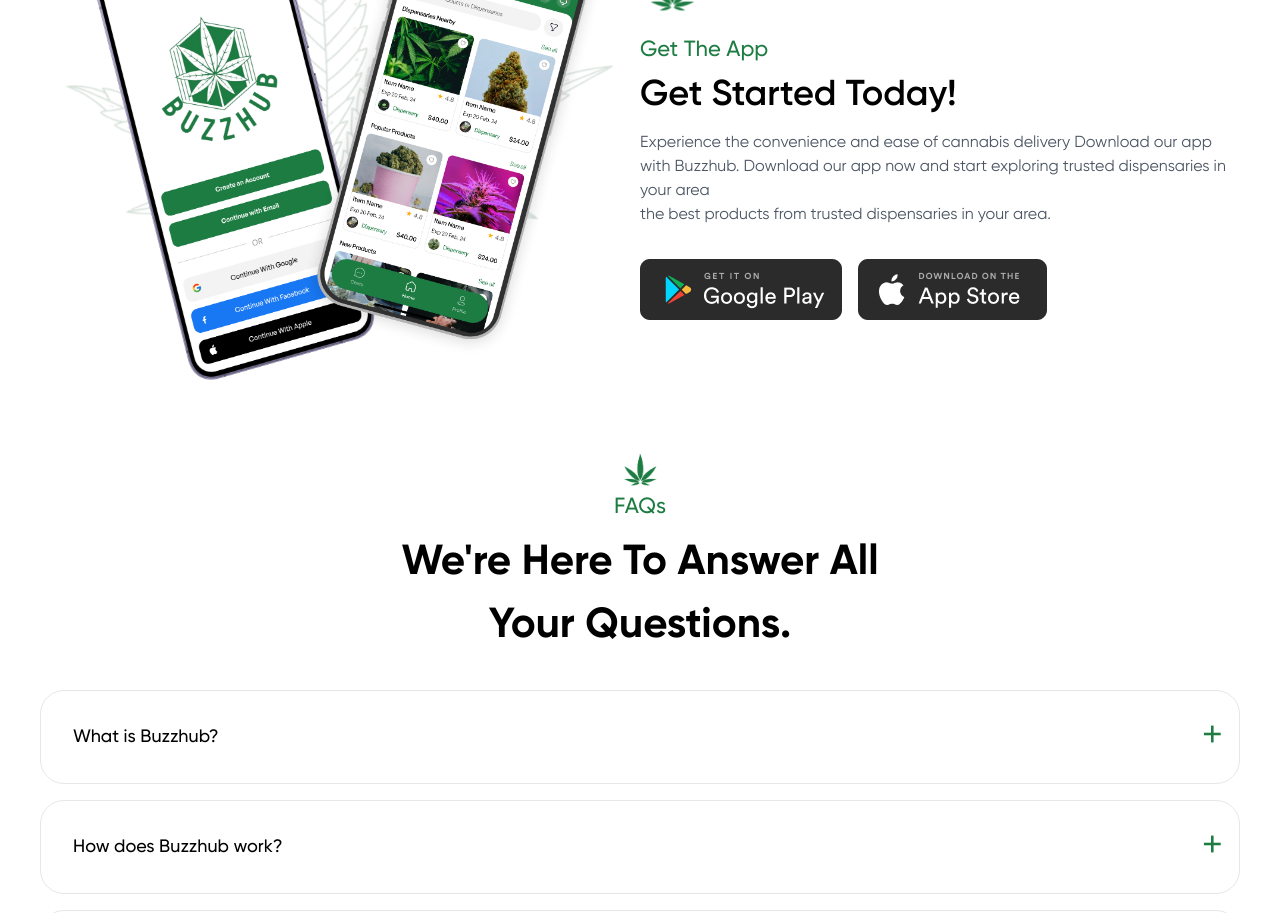
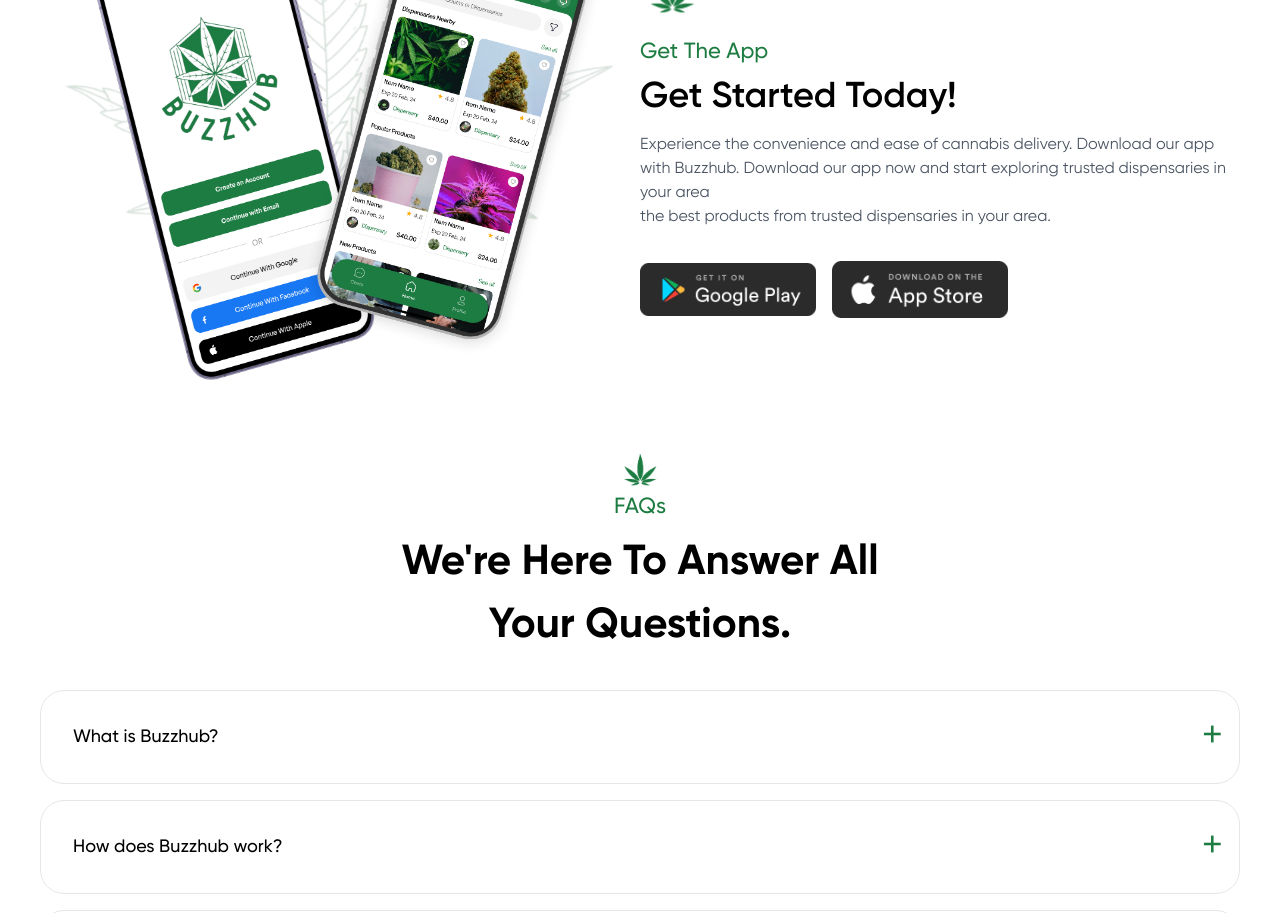
Before and after one commit to dignitestudios-dev/BuzzHub-Landing-Page, a React (Vite) app: page / in a window 1280 px wide. Shown: the part 4000-4913 px from the top of the page. Built offline with nearby package versions, Linux system fonts and the light colour scheme; a web font is replaced by a local one.

Commit message:
Update DownloadSection.jsx

```diff
--- a/src/components/DownloadSection.jsx
+++ b/src/components/DownloadSection.jsx
@@ -16,7 +16,6 @@
           src={featurebg}
           className="absolute top-[-80px] w-full h-full"
         />
-
         <div className="relative z-10 flex">
           <img
             src={aboutPhone1}
@@ -26,7 +25,7 @@
           <img
             src={aboutPhone2}
             alt="Phone Screenshot 2"
-            className="w-[180px] lg:w-[322.28px] h-auto transform  -translate-x-4 translate-y-4 lg:translate-x-6 lg:translate-y-12 animate-bounce-up"
+            className="w-[180px] lg:w-[322.28px] h-auto transform -translate-x-4 translate-y-4 lg:translate-x-6 lg:translate-y-12 animate-bounce-up"
           />
         </div>
       </div>
@@ -43,28 +42,37 @@
         <h1 className="text-3xl lg:text-4xl font-semibold mt-2 mb-4">Get Started Today!</h1>
         <p className="text-gray-600 mb-6 text-sm lg:text-base">
           <span>
-          Experience the convenience and ease of cannabis delivery Download our app
+            Experience the convenience and ease of cannabis delivery. Download our app
           </span>
           <br />
           <span>
-          with Buzzhub. Download our app now and start exploring trusted dispensaries in your area
+            with Buzzhub. Download our app now and start exploring trusted dispensaries in your area
           </span>
           <br />
           the best products from trusted dispensaries in your area.
         </p>
 
-        <div className="flex flex-col lg:flex-row">
+        {/* Flex container to ensure icons are always beside each other */}
+        <div className="flex space-x-4"> {/* Flex container with horizontal space between icons */}
           <a
             href="#download"
-            className="text-white rounded-lg py-2 mb-2 lg:mb-0 flex items-center"
+            className="flex items-center justify-center py-2"
           >
-            <img src={playstore} alt="Google Play" />
+            <img
+              src={playstore}
+              alt="Google Play"
+              className="w-32 h-auto lg:w-44" /* Increase size on large screens */
+            />
           </a>
           <a
             href="#download"
-            className="text-white rounded-lg md:px-4 py-2 flex items-center"
+            className="flex items-center justify-center py-2"
           >
-            <img src={appstore} alt="App Store" />
+            <img
+              src={appstore}
+              alt="App Store"
+              className="w-[125px] h-auto lg:w-44" /* Increase size on large screens */
+            />
           </a>
         </div>
       </div>
```
